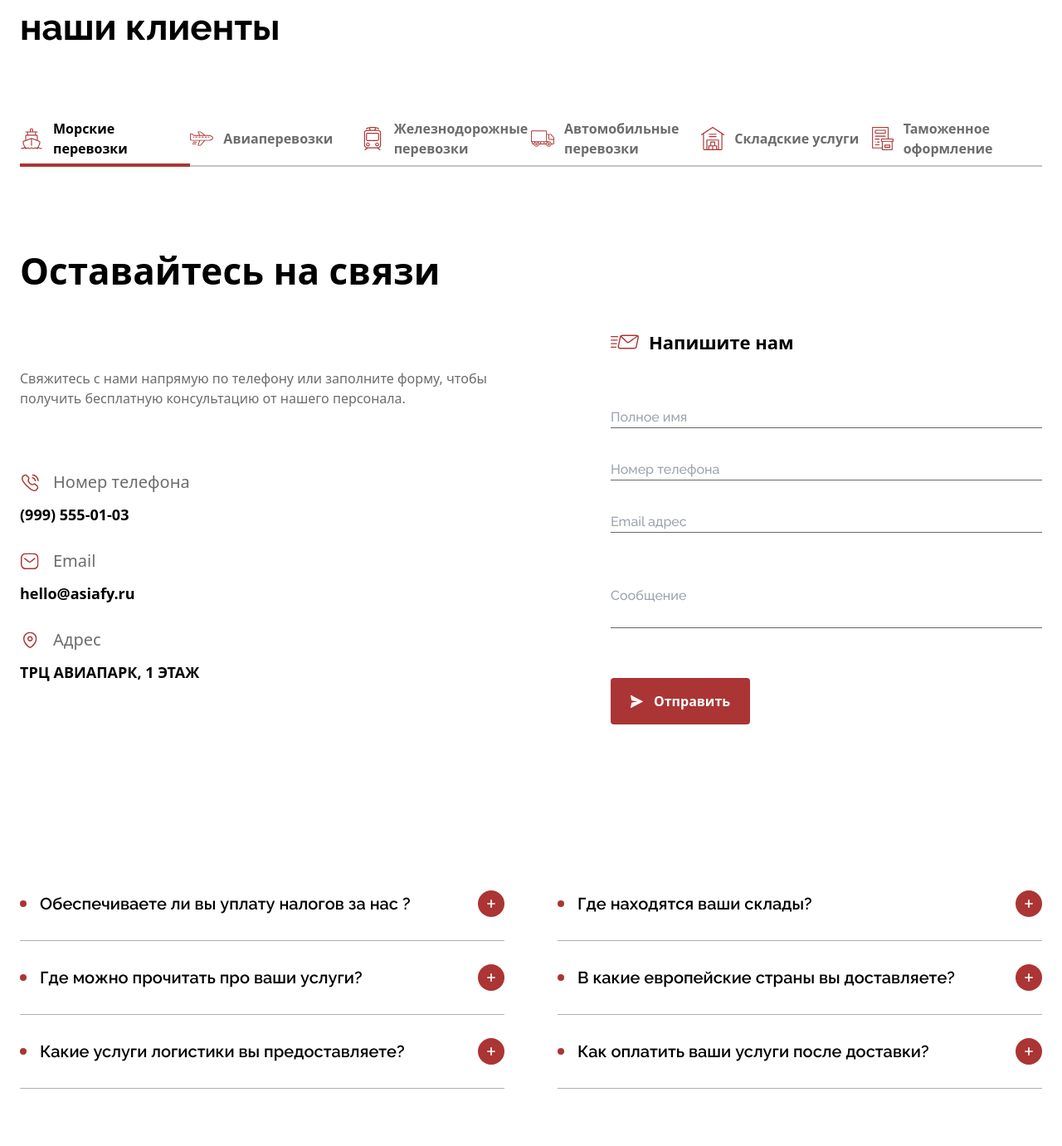
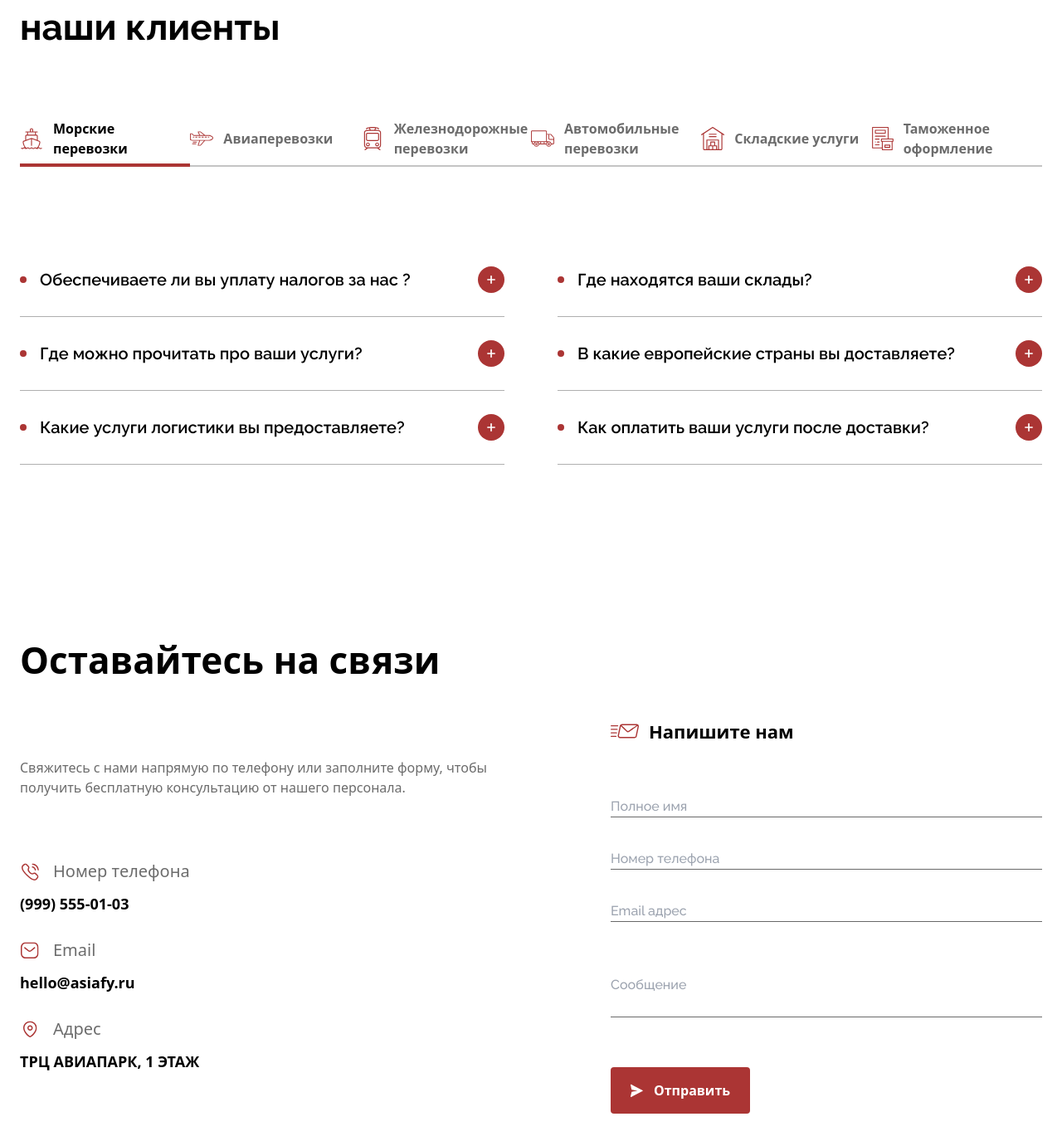
Before and after one commit to IrohVlad/amarket, a Next.js app: page /help in a window 1280 px wide. Shown: the part 675-2056 px from the top of the page at 83% size. Built offline with nearby package versions, Linux system fonts and the light colour scheme.

Commit message:
replacement

```diff
--- a/app/help/page.tsx
+++ b/app/help/page.tsx
@@ -191,14 +191,14 @@ export default function Page() {
                 <Carousel active={currentIndex} setter={setCurrentIndex} data={data} className=''/>
             </div>
         </section>
+        <section className='mb-[130px]'>
+          <div className='max-w-c-full mb-6 mx-auto p-6 lg:px-8'>
+            <QuestionAnswerBlock items={data[currentIndex].items}/>
+          </div>
+        </section>
         <section className='mb-[100px]'>
           <div className='max-w-c-full mb-6 mx-auto p-6 lg:px-8'>
             <Form/>
-          </div>
-        </section>
-        <section className='mb-[130px]'>
-          <div className='max-w-c-full mb-6 mx-auto p-6 lg:px-8'>
-            <QuestionAnswerBlock items={data[currentIndex].items}/>
           </div>
         </section>
         <Trucks/>
```
